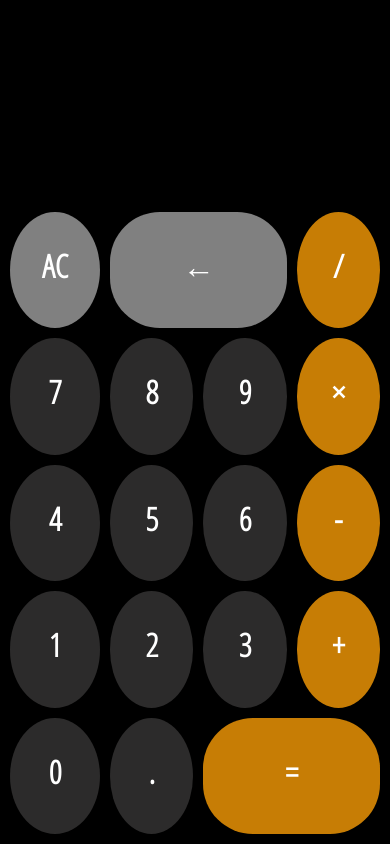
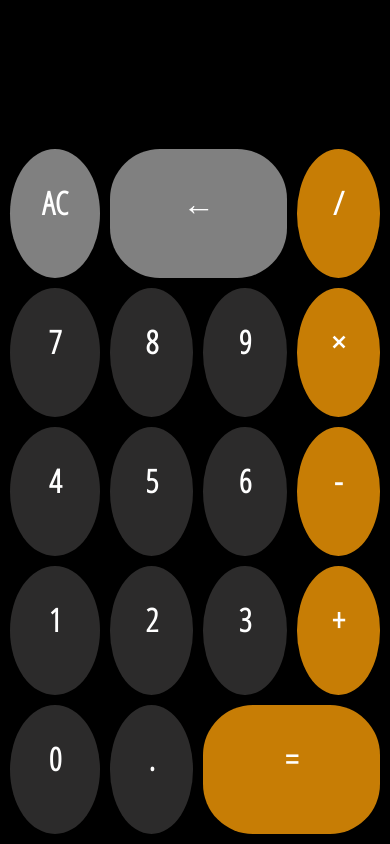
Before and after one commit to ImDevFps/devfps-calculator, a React (Create React App) app: page / in a window 390 px wide. Built offline with nearby package versions, Linux system fonts and the light colour scheme.

Commit message:
responsived

```diff
--- a/src/components/Calculator.css
+++ b/src/components/Calculator.css
@@ -35,7 +35,7 @@
 }
 @media screen and (max-width: 800px) {
   .screen {
-    height: 3em;
+    height: 2em;
   }
 }
 .btn {
```
